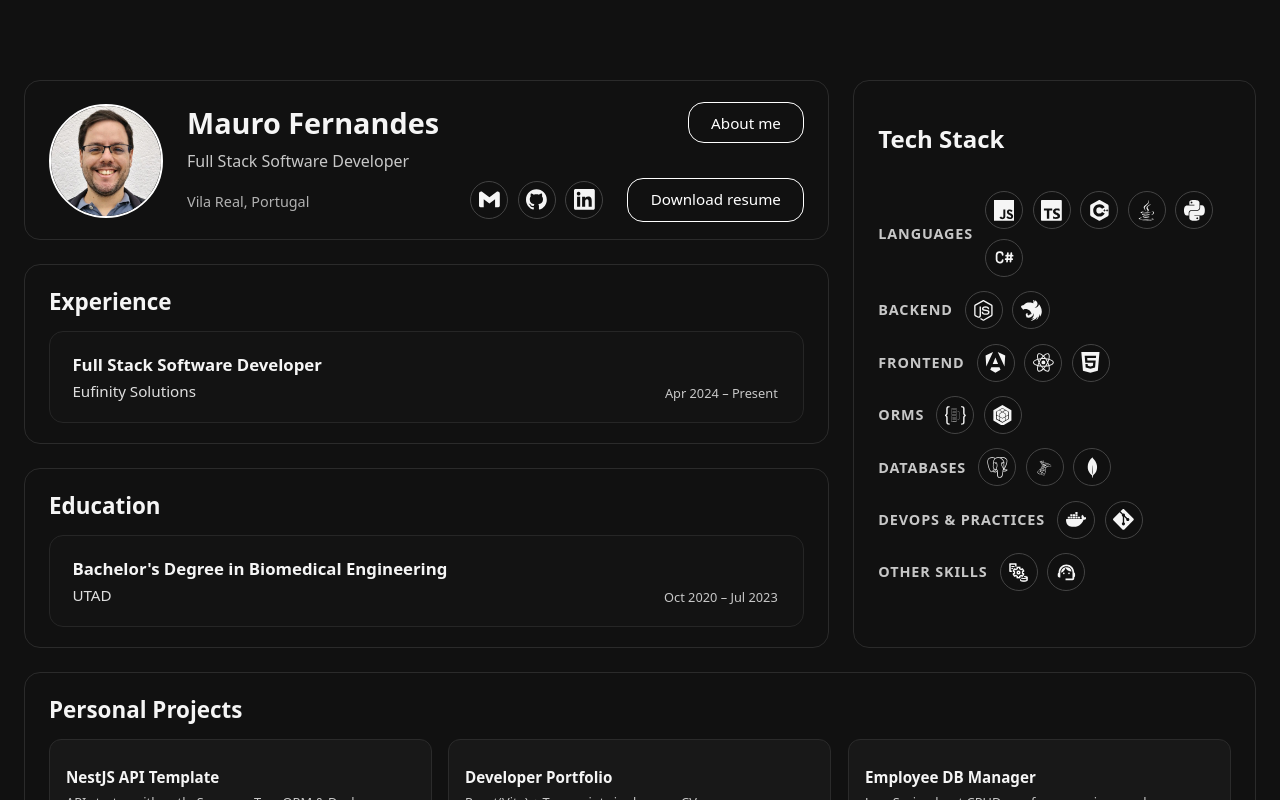
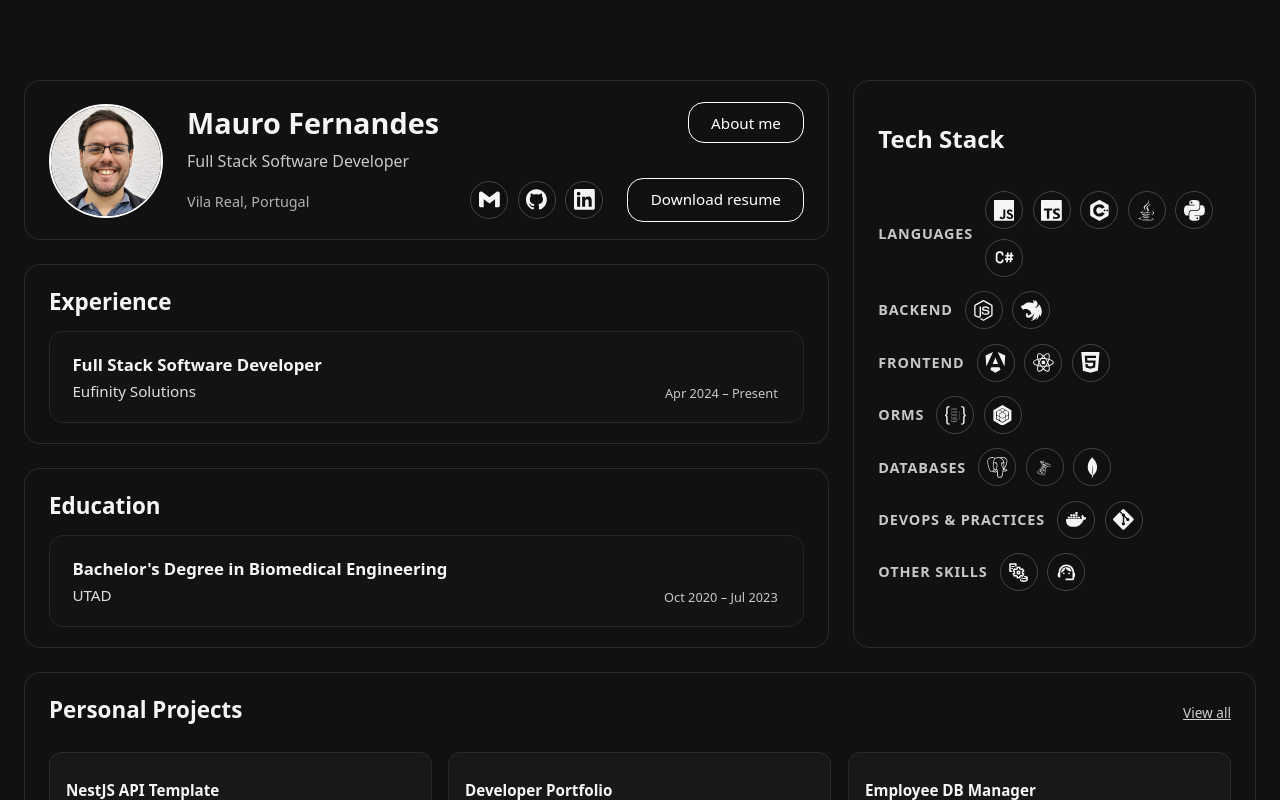
Before and after one commit to Unclouded90/react-resume, a React (Vite) app: page / in a window 1280 px wide. Shown: the top 800 px of the page. Built offline with nearby package versions, Linux system fonts and the light colour scheme.

Commit message:
Projects working with view all button

```diff
--- a/src/App.tsx
+++ b/src/App.tsx
@@ -13,7 +13,16 @@ import { CertificateDetailsPanel, type CertificateDetailsPanelProps } from './co
 import { AchievementPanel, type Achievement } from './components/AchievementPanel';
 import './App.css'
 
-type ActivePanel = "about" | "experience" | "tech" | "education" | "project" | "certificate" | "certificatesAll" | null;
+type ActivePanel =
+    "about"
+    | "experience"
+    | "tech"
+    | "education"
+    | "project"
+    | "projectsAll"
+    | "certificate"
+    | "certificatesAll"
+    | null;
 
 type Project = {
     id: number;
@@ -23,6 +32,7 @@ type Project = {
     tech?: string[];
     githubUrl?: string;
     extraDetails?: string[];
+    featured?: boolean;
 };
 
 type Certificate = CertificateDetailsPanelProps & { id: number, featured?: boolean };
@@ -77,8 +87,8 @@ const projects: Project[] = [
             "Documents how to add new feature modules using the Nest CLI, extending BaseService and wiring entities, DTOs, controllers and tests to follow the same conventions.",
             "Provides npm scripts for common tasks such as linting, formatting, running tests, building the app and managing migrations, keeping day-to-day workflows standardized."
         ],
-
         tech: ["TypeScript", "NestJS", "PostgreSQL", "TypeORM", "Docker"],
+        featured: true,
     },
     {
         id: 2,
@@ -100,6 +110,7 @@ const projects: Project[] = [
         ],
         tech: ["TypeScript", "React", "Vite", "HTML", "CSS", "Git"],
         githubUrl: "https://github.com/Unclouded90/react-resume",
+        featured: true,
     },
     {
         id: 3,
@@ -108,6 +119,7 @@ const projects: Project[] = [
         description: "Created a web application to manage employee records as a hands-on exercise to learn CRUD workflows, API creation, database integration, " +
             "and basic UI development. The project strengthened my understanding of how data flows between the frontend, backend, and database layer.",
         tech: ["Java", "MS SQL Server"],
+        featured: true,
     },
     {
         id: 4,
@@ -239,6 +251,8 @@ const achievements: Achievement[] = [
 ];
 
 const featuredCertificates = certificates.filter((c) => c.featured);
+const featuredProjects = projects.filter((p) => p.featured);
+const homepageProjects = featuredProjects.length > 0 ? featuredProjects : projects.slice(0, 3);
 
 function App() {
     const [activePanel, setActivePanel] = useState<ActivePanel>(null);
@@ -296,12 +310,17 @@ function App() {
                     </section>
 
                     <section className="panel panel-projects">
-                        <ProjectPanel projects={projects} onProjectClick={openProject} />
+                        <ProjectPanel
+                            projects={homepageProjects}
+                            onProjectClick={openProject}
+                            onViewAllClick={() => openPanel("projectsAll")}
+                        />
                     </section>
+
 
                     <section className="panel panel-certificates">
                         <CertificatePanel
-                            certificates={certificates}
+                            certificates={featuredCertificates}
                             onCertificateClick={(certificate) => {
                                 setSelectedCertificate(certificate);
                                 openPanel("certificate");
@@ -325,6 +344,7 @@ function App() {
                             ((activePanel === "experience" ||
                                 activePanel === "education" ||
                                 activePanel === "project" ||
+                                activePanel === "projectsAll" ||
                                 activePanel === "certificate" ||
                                 activePanel === "certificatesAll")
                                 ? " panel-overlay-content--tallHeader"
@@ -343,6 +363,13 @@ function App() {
                         {activePanel === "education" && <EducationDetailsPanel />}
                         {activePanel === "project" && selectedProject && (
                             <ProjectDetailsPanel {...selectedProject} />
+                        )}
+                        {activePanel === "projectsAll" && (
+                            <ProjectPanel
+                                projects={projects}
+                                onProjectClick={openProject}
+                                title="All Projects"
+                            />
                         )}
                         {activePanel === "certificate" && selectedCertificate && (
                             <CertificateDetailsPanel {...selectedCertificate} />
--- a/src/components/ProjectPanel.tsx
+++ b/src/components/ProjectPanel.tsx
@@ -9,12 +9,31 @@ type Project = {
 type ProjectsPanelProps = {
     projects: Project[];
     onProjectClick: (project: Project) => void;
+    onViewAllClick?: () => void;
+    title?: string;
 };
 
-export function ProjectPanel({ projects, onProjectClick }: ProjectsPanelProps) {
+export function ProjectPanel({
+    projects,
+    onProjectClick,
+    onViewAllClick,
+    title = "Personal Projects",
+}: ProjectsPanelProps) {
     return (
         <div className="projects-panel">
-      <h2 className="projects-heading">Personal Projects</h2>
+            <div className="projects-panel-header-row">
+                <h2 className="projects-heading">{title}</h2>
+
+                {onViewAllClick && (
+                    <button
+                        type="button"
+                        className="projects-view-all-btn"
+                        onClick={onViewAllClick}
+                    >
+                        View all
+                    </button>
+                )}
+            </div>
 
             <div className="projects-grid">
                 {projects.map((project) => (
```
Lines whose indentation alone changed are shown as unchanged.
